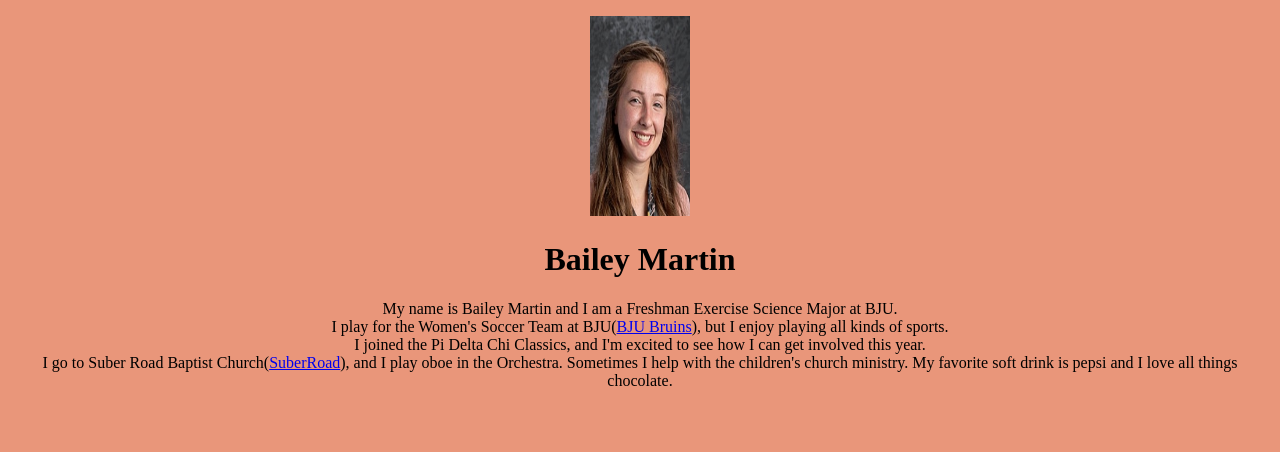
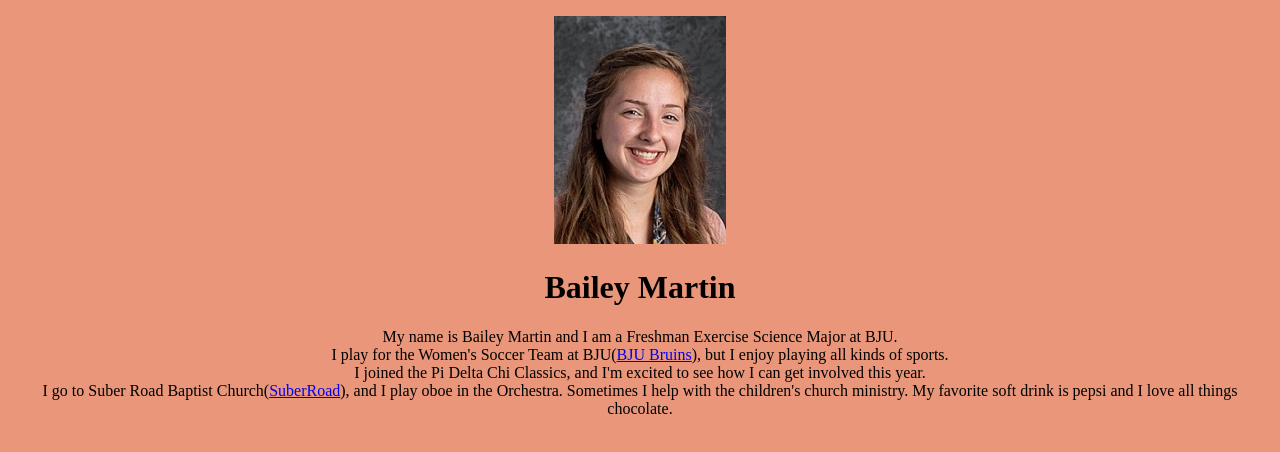
Before and after one commit to baileykmartin/baileykmartin.github.io, a plain HTML site: page index.html in a window 1280 px wide. Drawn offline with Linux system fonts and the light colour scheme.

Commit message:
Update index.html

```diff
--- a/index.html
+++ b/index.html
@@ -2,7 +2,7 @@
 <html>
 <body style="background-color:DarkSalmon;">
 <p style="text-align:center;">
- <img src="professionalpicture.jpg" alt="professionalpicture" style="width:100px; height:200px"></img>
+ <img src="professionalpicture.jpg" alt="professionalpicture"></img>
 </p>
 <h1 style="text-align:center;"> Bailey Martin</h1>
 <p style="text-align:center;"> My name is Bailey Martin and I am a Freshman Exercise Science Major at BJU. <br>
```
